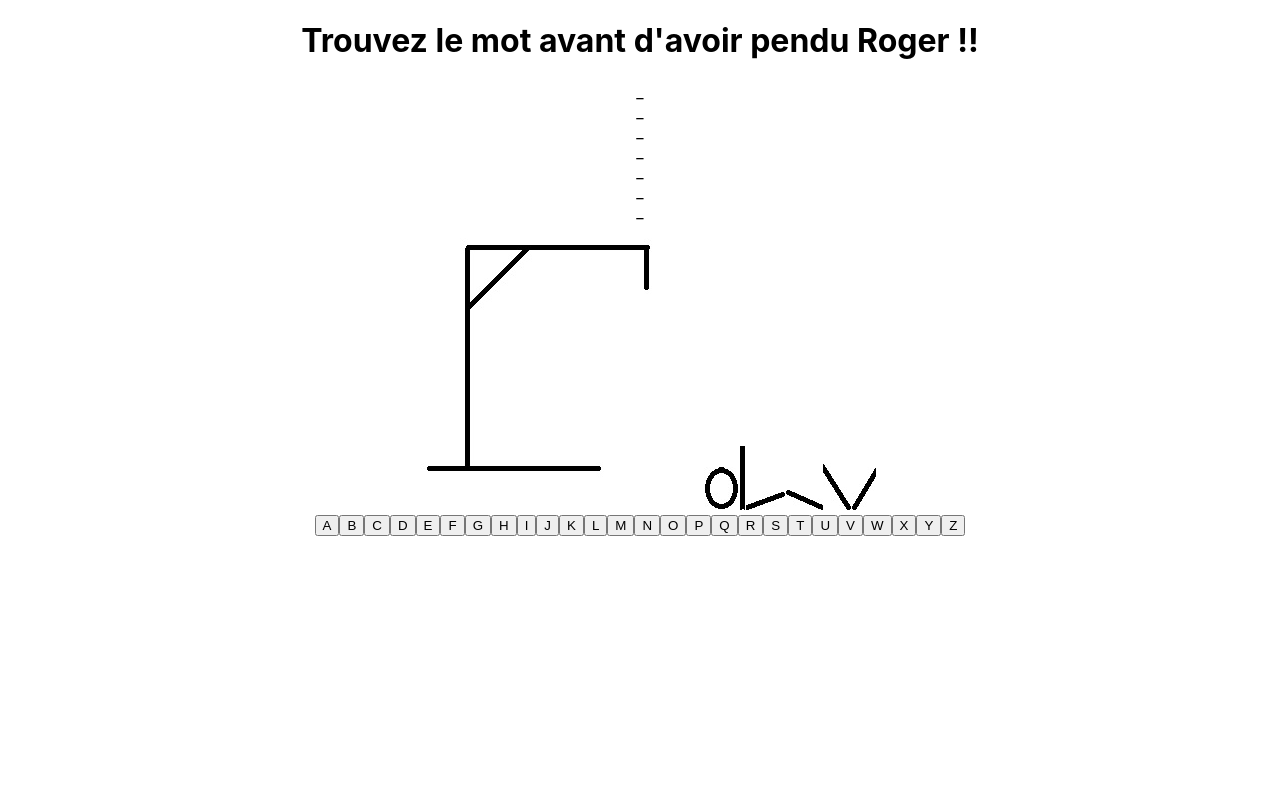
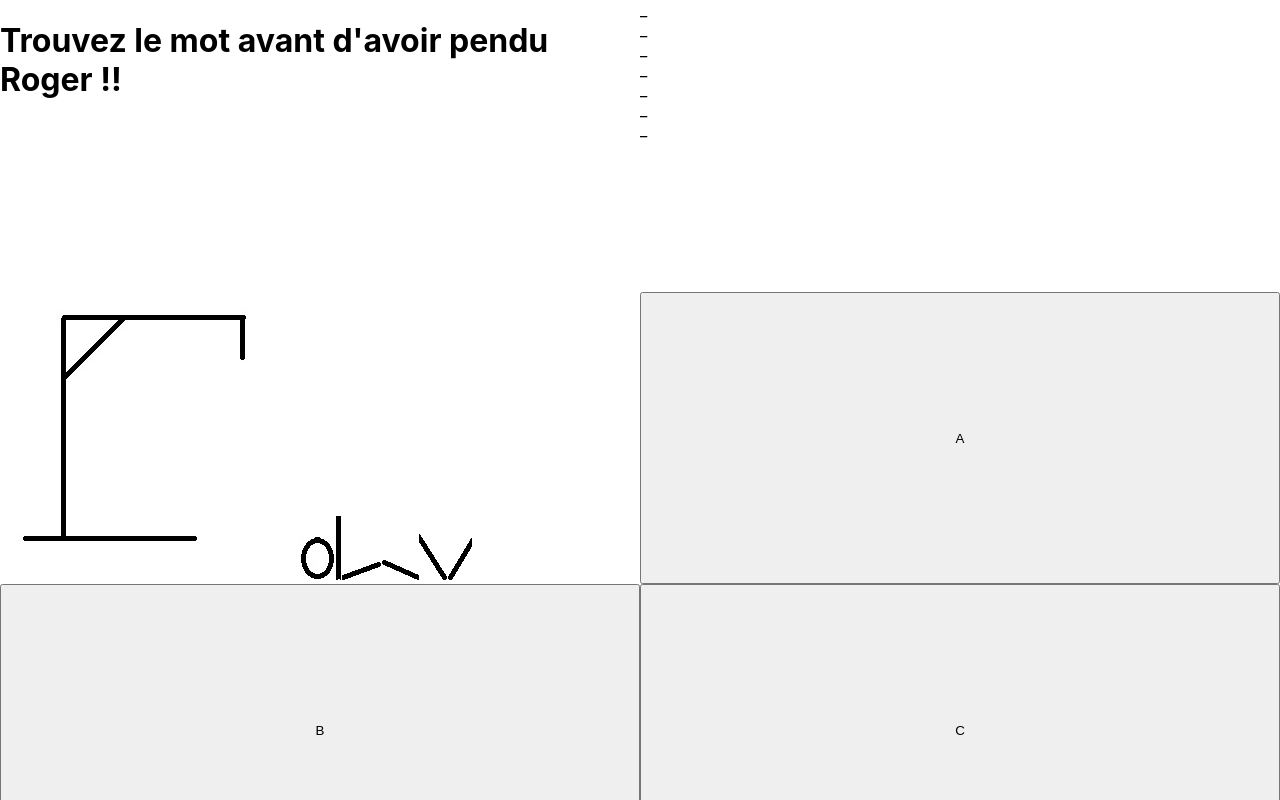
Before and after one commit to Lany75/hangman-game, a React (Create React App) app: page / in a window 1280 px wide. Shown: the top 800 px of the page. Built offline with nearby package versions, Linux system fonts and the light colour scheme.

Commit message:
F4 - CSS App component

```diff
--- a/src/App.css
+++ b/src/App.css
@@ -1,3 +1,6 @@
 .App {
-  text-align: center;
+  /*text-align: center;*/
+  display: grid;
+  grid-template-columns: 1fr 1fr;
+  grid-template-rows: 1fr 1fr 1fr;
 }
```
